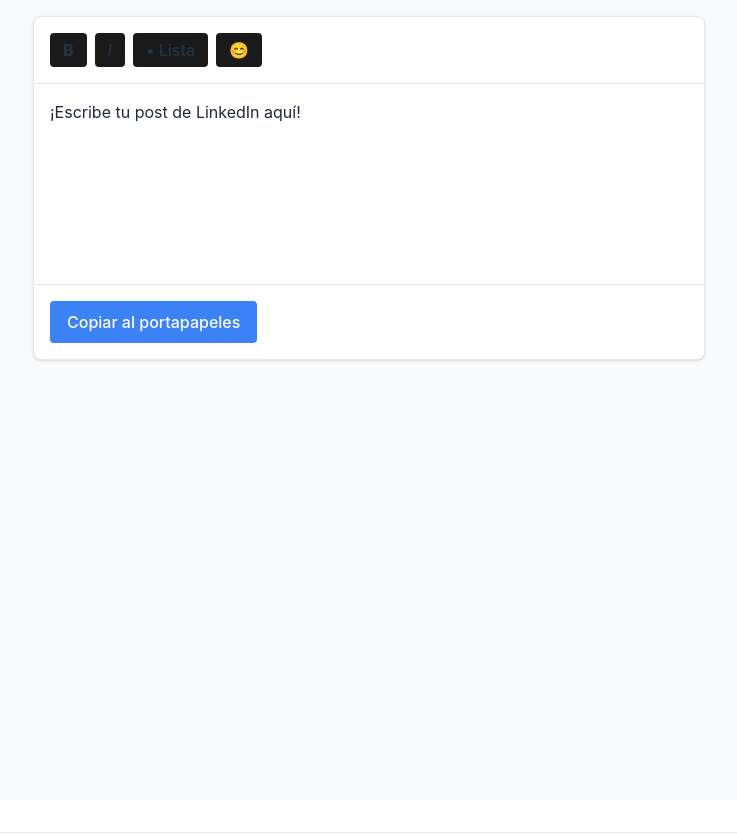
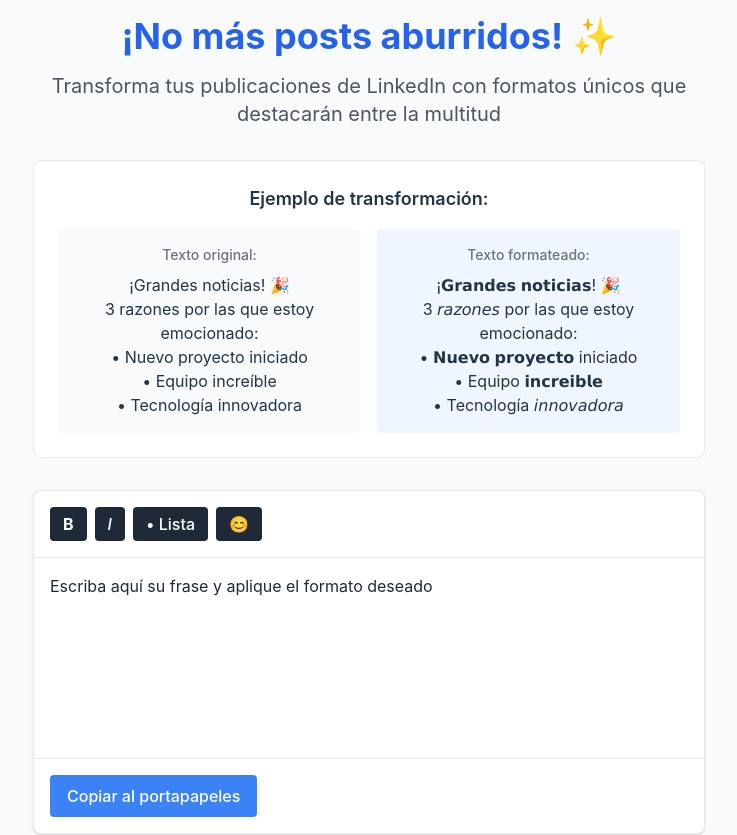
Before and after one commit to Guilleloma/LinkedIN-Post-Formatter, a React (Vite) app: page / in a window 1280 px wide. Shown: the top 835 px of the page, without its empty margins (271-1008 px from the left). Built offline with nearby package versions, Linux system fonts and the light colour scheme.

Commit message:
feat: improve UI with better contrast in buttons, remove localStorage functionality and add clear instructions

```diff
--- a/src/components/Editor.jsx
+++ b/src/components/Editor.jsx
@@ -86,7 +86,7 @@ const MenuBar = ({ editor }) => {
           () => editor.chain().focus().toggleBold().run(),
           'bold'
         )}
-        className={`px-3 py-1 border rounded ${editor.isActive('bold') ? 'bg-gray-200' : 'hover:bg-gray-100'}`}
+        className={`px-3 py-1 border rounded text-white ${editor.isActive('bold') ? 'bg-blue-600' : 'bg-gray-800 hover:bg-gray-700'}`}
         title="Negrita"
       >
         <strong>B</strong>
@@ -96,7 +96,7 @@ const MenuBar = ({ editor }) => {
           () => editor.chain().focus().toggleItalic().run(),
           'italic'
         )}
-        className={`px-3 py-1 border rounded ${editor.isActive('italic') ? 'bg-gray-200' : 'hover:bg-gray-100'}`}
+        className={`px-3 py-1 border rounded text-white ${editor.isActive('italic') ? 'bg-blue-600' : 'bg-gray-800 hover:bg-gray-700'}`}
         title="Cursiva"
       >
         <em>I</em>
@@ -106,7 +106,7 @@ const MenuBar = ({ editor }) => {
           () => editor.chain().focus().toggleBulletList().run(),
           'bulletList'
         )}
-        className={`px-3 py-1 border rounded ${editor.isActive('bulletList') ? 'bg-gray-200' : 'hover:bg-gray-100'}`}
+        className={`px-3 py-1 border rounded text-white ${editor.isActive('bulletList') ? 'bg-blue-600' : 'bg-gray-800 hover:bg-gray-700'}`}
         title="Lista"
       >
         • Lista
@@ -115,7 +115,7 @@ const MenuBar = ({ editor }) => {
         onClick={() => {
           setShowEmojiPicker(!showEmojiPicker)
         }}
-        className={`px-3 py-1 border rounded hover:bg-gray-100`}
+        className={`px-3 py-1 border rounded text-white bg-gray-800 hover:bg-gray-700`}
         title="Emojis"
         data-testid="emoji-toggle"
       >
@@ -168,22 +168,17 @@ const Editor = () => {
         },
       }),
     ],
-    content: '<p>¡Escribe tu post de LinkedIn aquí!</p>',
+    content: '<p>Escriba aquí su frase y aplique el formato deseado</p>',
     editorProps: {
       attributes: {
         class: 'p-4 min-h-[200px] focus:outline-none text-gray-800',
       },
     },
     onUpdate: ({ editor }) => {
-      if (editor) {
-        localStorage.setItem('editorContent', JSON.stringify(editor.getJSON()))
-      }
+      // No necesitamos guardar el contenido
     },
     onCreate: ({ editor }) => {
-      const savedContent = localStorage.getItem('editorContent')
-      if (savedContent) {
-        editor.commands.setContent(JSON.parse(savedContent))
-      }
+      // No necesitamos cargar contenido guardado
     }
   })
 
@@ -270,6 +265,33 @@ const Editor = () => {
   return (
     <div className="min-h-screen bg-gray-50 p-4">
       <div className="max-w-2xl mx-auto">
+        <div className="text-center mb-8">
+          <h1 className="text-4xl font-bold text-blue-600 mb-4">¡No más posts aburridos! ✨</h1>
+          <p className="text-xl text-gray-600 mb-8">
+            Transforma tus publicaciones de LinkedIn con formatos únicos que destacarán entre la multitud
+          </p>
+          <div className="bg-white border rounded-lg p-6 mb-8">
+            <h2 className="text-lg font-semibold mb-4">Ejemplo de transformación:</h2>
+            <div className="grid grid-cols-1 md:grid-cols-2 gap-4">
+              <div className="p-4 bg-gray-50 rounded">
+                <h3 className="text-sm font-medium text-gray-500 mb-2">Texto original:</h3>
+                <p>¡Grandes noticias! 🎉</p>
+                <p>3 razones por las que estoy emocionado:</p>
+                <p>• Nuevo proyecto iniciado</p>
+                <p>• Equipo increíble</p>
+                <p>• Tecnología innovadora</p>
+              </div>
+              <div className="p-4 bg-blue-50 rounded">
+                <h3 className="text-sm font-medium text-gray-500 mb-2">Texto formateado:</h3>
+                <p>¡𝗚𝗿𝗮𝗻𝗱𝗲𝘀 𝗻𝗼𝘁𝗶𝗰𝗶𝗮𝘀! 🎉</p>
+                <p>3 𝘳𝘢𝘻𝘰𝘯𝘦𝘴 por las que estoy emocionado:</p>
+                <p>• 𝗡𝘂𝗲𝘃𝗼 𝗽𝗿𝗼𝘆𝗲𝗰𝘁𝗼 iniciado</p>
+                <p>• Equipo 𝗶𝗻𝗰𝗿𝗲𝗶𝗯𝗹𝗲</p>
+                <p>• Tecnología 𝘪𝘯𝘯𝘰𝘷𝘢𝘥𝘰𝘳𝘢</p>
+              </div>
+            </div>
+          </div>
+        </div>
         <div className="bg-white border rounded-lg shadow">
           <MenuBar editor={editor} />
           <EditorContent editor={editor} className="prose max-w-none" />
```
